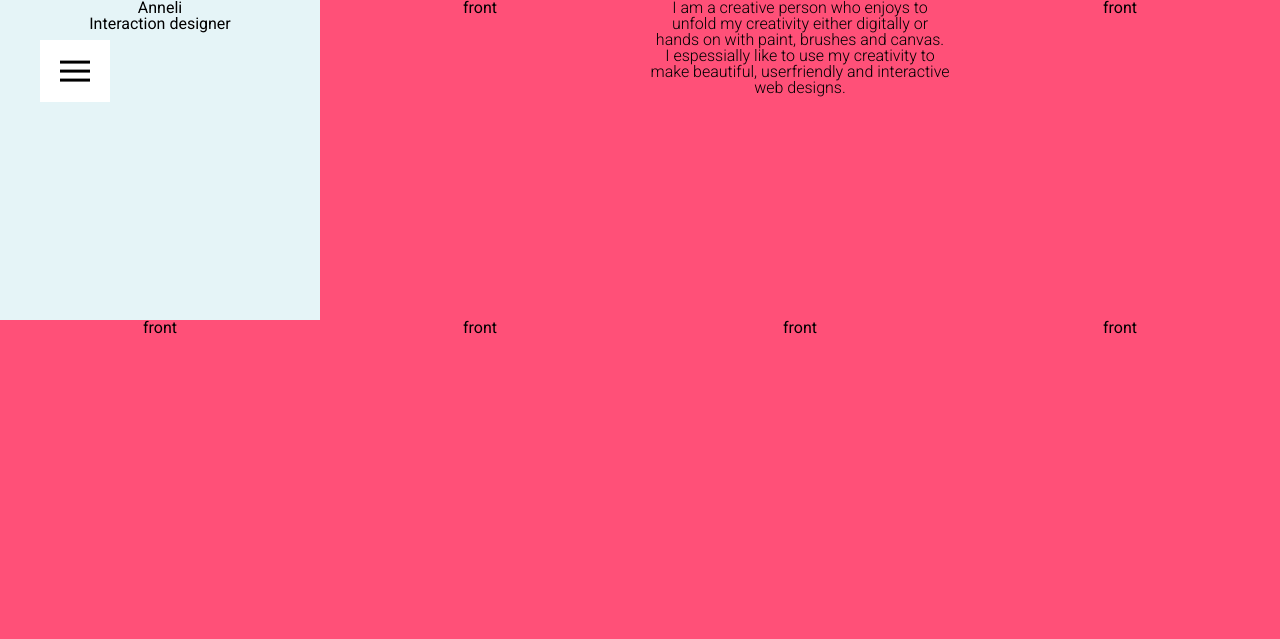
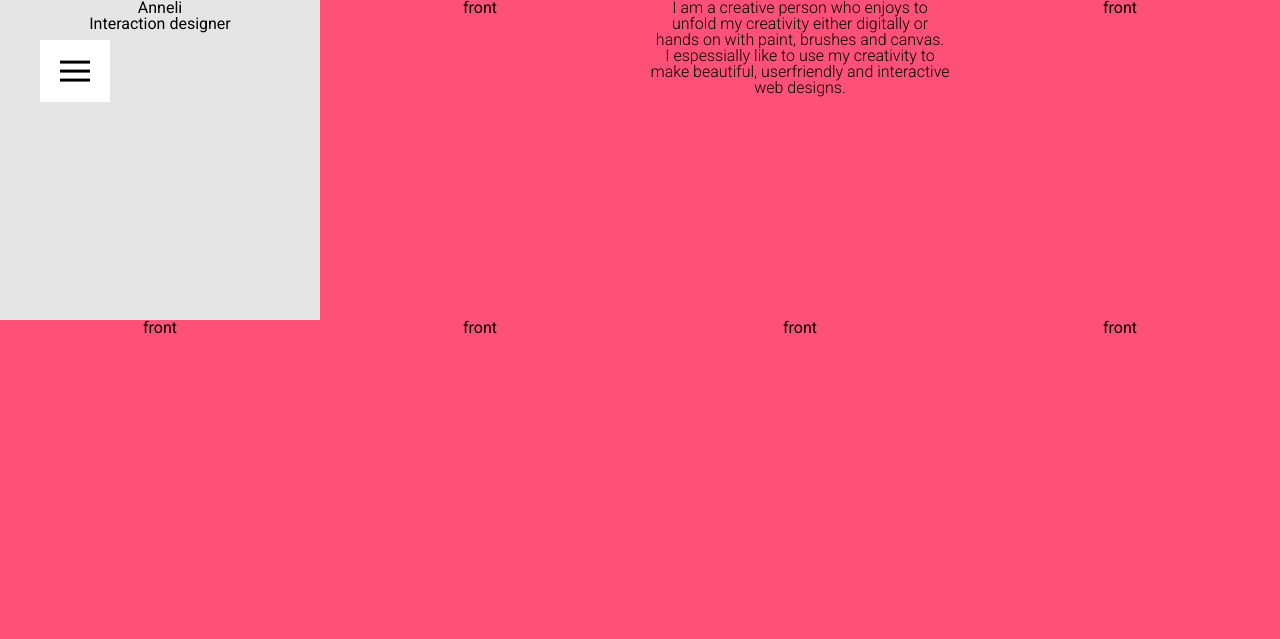
Before and after one commit to anneliulsberg/anne.li, a PHP site: page / in a window 1280 px wide, with the pointer over the restyled element. Shown: the top 639 px of the page. Run offline with PHP 8.4, Linux system fonts and the light colour scheme.

Commit message:
Changed the hover color

```diff
--- a/css/main.css
+++ b/css/main.css
@@ -68,7 +68,7 @@ p {
 }
 
 .card__front:hover {
-  background-color: rgba(0, 145, 176, .1);
+  background-color: rgba(0, 0, 0, 0.1);
 }
 
 /* style the slides
```
